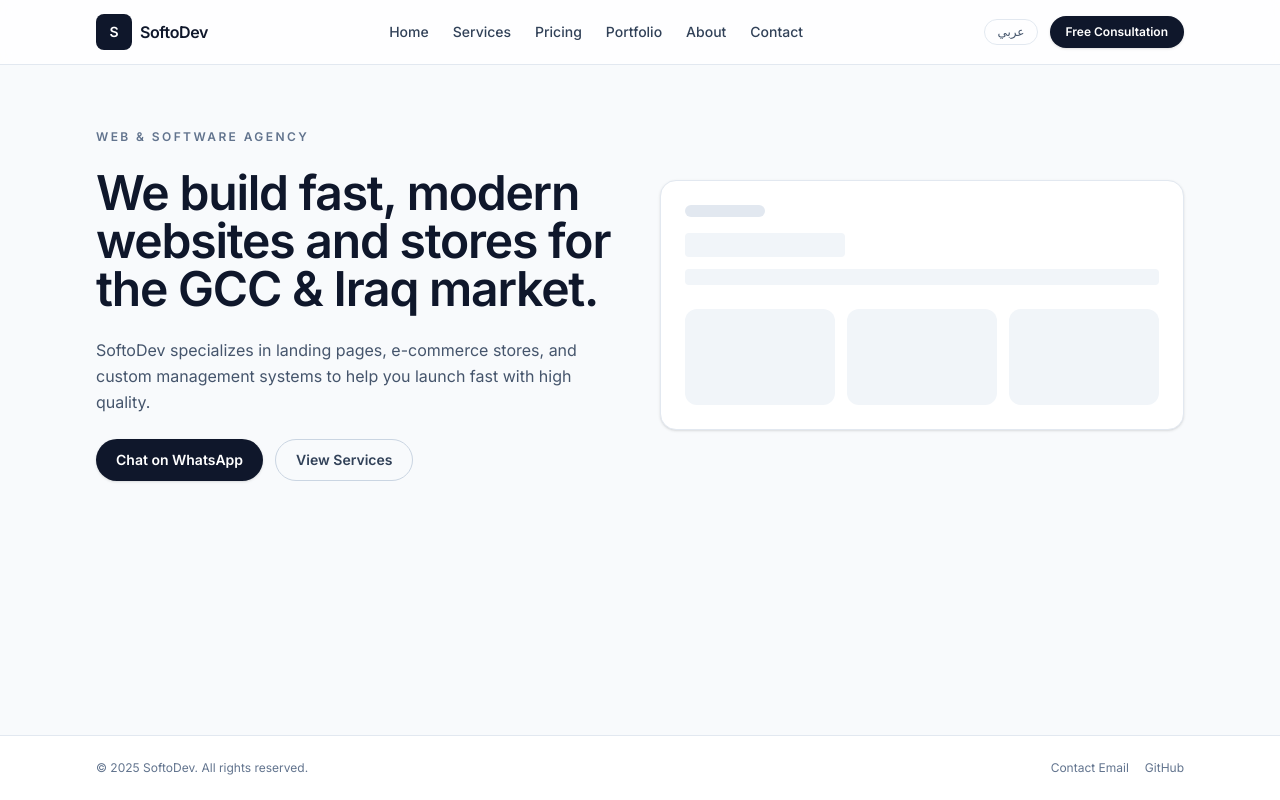
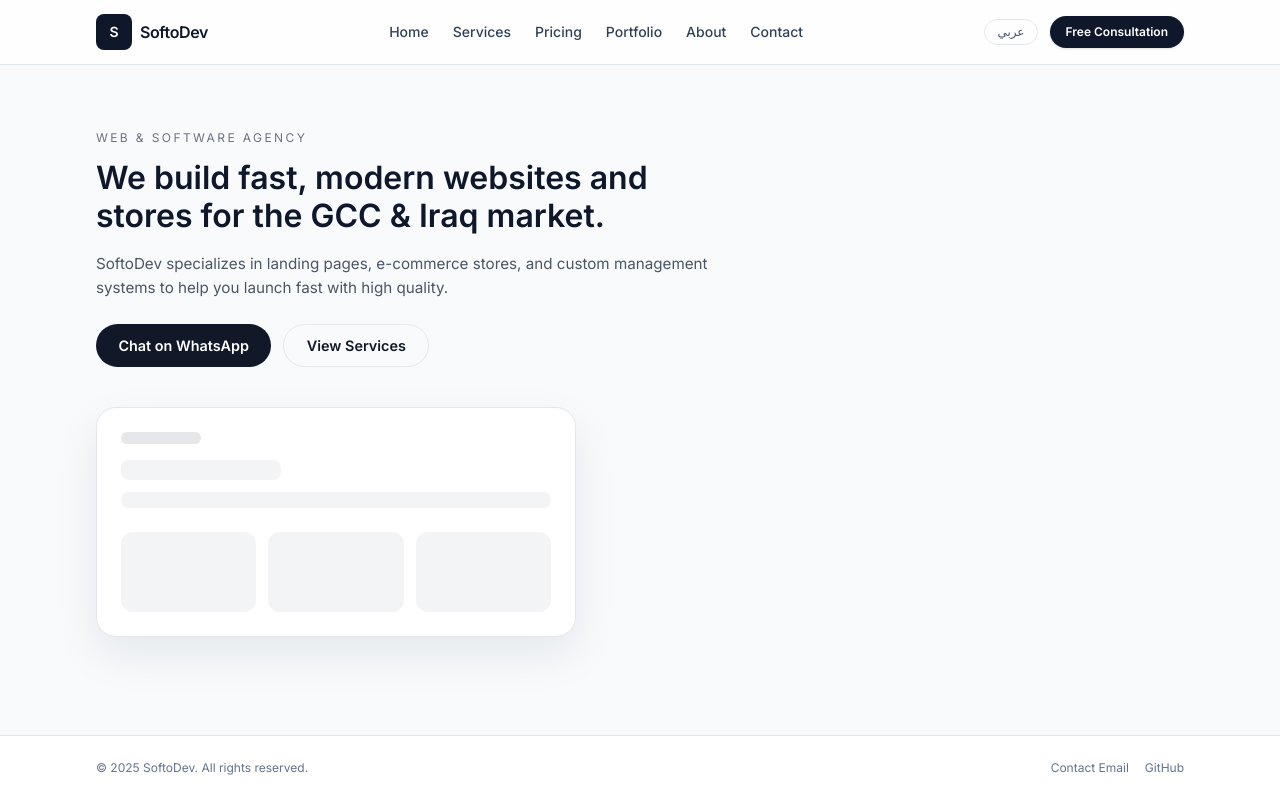
Before and after one commit to sami7q/softodev-site, a Next.js app: page /en in a window 1280 px wide. Built offline with nearby package versions, Linux system fonts and the light colour scheme.

Commit message:
before Tailwind

```diff
--- a/app/[locale]/page.tsx
+++ b/app/[locale]/page.tsx
@@ -5,55 +5,166 @@
 export default async function HomePage({
   params,
 }: {
-  // 🔥 هنا أيضًا params صار Promise
+  // في Next.js 16 params صار Promise
   params: Promise<{ locale: Locale }>;
 }) {
-  const { locale } = await params; // ✅ نفك الـ Promise
+  const { locale } = await params;
   const isArabic = locale === "ar";
 
   return (
-    <section className="py-16">
-      <Container className="grid gap-10 md:grid-cols-2 md:items-center">
-        <div className="space-y-6">
-          <p className="text-xs font-semibold uppercase tracking-[0.2em] text-slate-500">
+    <section style={{ padding: "4rem 0" }}>
+      <Container>
+        <div
+          style={{
+            display: "grid",
+            gap: "2.5rem",
+            alignItems: "center",
+          }}
+        >
+          <div style={{ maxWidth: 640 }}>
+            <p
+              style={{
+                fontSize: "0.75rem",
+                textTransform: "uppercase",
+                letterSpacing: "0.2em",
+                color: "#6b7280",
+                marginBottom: "0.75rem",
+              }}
+            >
               {isArabic ? "شركة برمجة مواقع ومتاجر" : "Web & Software Agency"}
             </p>
-          <h1 className="text-3xl font-semibold tracking-tight sm:text-4xl lg:text-5xl">
+            <h1
+              style={{
+                fontSize: "2rem",
+                fontWeight: 600,
+                lineHeight: 1.2,
+                marginBottom: "1rem",
+              }}
+            >
               {isArabic
                 ? "نبني مواقع ومتاجر إلكترونية سريعة ومخصصة لسوق الخليج والعراق"
                 : "We build fast, modern websites and stores for the GCC & Iraq market."}
             </h1>
-          <p className="text-sm leading-relaxed text-slate-600 sm:text-base">
+            <p
+              style={{
+                fontSize: "0.95rem",
+                lineHeight: 1.6,
+                color: "#4b5563",
+                marginBottom: "1.5rem",
+              }}
+            >
               {isArabic
                 ? "SoftoDev متخصصة في تطوير صفحات هبوط، متاجر إلكترونية، وأنظمة إدارة مخصصة تساعدك على إطلاق مشروعك بسرعة وبجودة عالية."
                 : "SoftoDev specializes in landing pages, e-commerce stores, and custom management systems to help you launch fast with high quality."}
             </p>
-          <div className="flex flex-wrap gap-3">
+            <div
+              style={{
+                display: "flex",
+                gap: "0.75rem",
+                flexWrap: "wrap",
+              }}
+            >
               <a
                 href="https://wa.me/905015954826"
-              className="inline-flex items-center rounded-full bg-slate-900 px-5 py-2.5 text-sm font-semibold text-white shadow-sm hover:bg-slate-800"
+                style={{
+                  display: "inline-flex",
+                  alignItems: "center",
+                  borderRadius: 9999,
+                  padding: "0.6rem 1.4rem",
+                  fontSize: "0.9rem",
+                  fontWeight: 600,
+                  color: "#ffffff",
+                  backgroundColor: "#111827",
+                  textDecoration: "none",
+                }}
               >
                 {isArabic ? "تواصل عبر الواتساب" : "Chat on WhatsApp"}
               </a>
               <a
                 href={isArabic ? "/ar/services" : "/en/services"}
-              className="inline-flex items-center rounded-full border border-slate-300 px-5 py-2.5 text-sm font-semibold text-slate-700 hover:bg-slate-100"
+                style={{
+                  display: "inline-flex",
+                  alignItems: "center",
+                  borderRadius: 9999,
+                  padding: "0.6rem 1.4rem",
+                  fontSize: "0.9rem",
+                  fontWeight: 600,
+                  color: "#111827",
+                  border: "1px solid #e5e7eb",
+                  textDecoration: "none",
+                }}
               >
                 {isArabic ? "شاهد خدماتنا" : "View Services"}
               </a>
             </div>
           </div>
 
-        <div className="relative">
-          {/* Placeholder illustration – بنبدله لاحقًا بالديزاين الحقيقي */}
-          <div className="relative overflow-hidden rounded-2xl border border-slate-200 bg-white p-6 shadow-sm">
-            <div className="mb-4 h-3 w-20 rounded-full bg-slate-200" />
-            <div className="mb-3 h-6 w-40 rounded bg-slate-100" />
-            <div className="mb-6 h-4 w-full rounded bg-slate-100" />
-            <div className="grid gap-3 sm:grid-cols-3">
-              <div className="h-24 rounded-xl bg-slate-100" />
-              <div className="h-24 rounded-xl bg-slate-100" />
-              <div className="h-24 rounded-xl bg-slate-100" />
+          {/* بلوك بسيط كـ placeholder للتصميم */}
+          <div
+            style={{
+              borderRadius: "1.25rem",
+              border: "1px solid #e5e7eb",
+              backgroundColor: "#ffffff",
+              padding: "1.5rem",
+              boxShadow: "0 18px 45px rgba(15, 23, 42, 0.08)",
+              maxWidth: 480,
+            }}
+          >
+            <div
+              style={{
+                height: "0.75rem",
+                width: "5rem",
+                borderRadius: 9999,
+                backgroundColor: "#e5e7eb",
+                marginBottom: "1rem",
+              }}
+            />
+            <div
+              style={{
+                height: "1.25rem",
+                width: "10rem",
+                borderRadius: "0.5rem",
+                backgroundColor: "#f3f4f6",
+                marginBottom: "0.75rem",
+              }}
+            />
+            <div
+              style={{
+                height: "1rem",
+                width: "100%",
+                borderRadius: "0.5rem",
+                backgroundColor: "#f3f4f6",
+                marginBottom: "1.5rem",
+              }}
+            />
+            <div
+              style={{
+                display: "grid",
+                gap: "0.75rem",
+                gridTemplateColumns: "repeat(3, minmax(0, 1fr))",
+              }}
+            >
+              <div
+                style={{
+                  height: "5rem",
+                  borderRadius: "0.75rem",
+                  backgroundColor: "#f3f4f6",
+                }}
+              />
+              <div
+                style={{
+                  height: "5rem",
+                  borderRadius: "0.75rem",
+                  backgroundColor: "#f3f4f6",
+                }}
+              />
+              <div
+                style={{
+                  height: "5rem",
+                  borderRadius: "0.75rem",
+                  backgroundColor: "#f3f4f6",
+                }}
+              />
             </div>
           </div>
         </div>
--- /dev/null
+++ b/components/home/services-section.tsx
@@ -0,0 +1,102 @@
+// components/home/services-section.tsx
+import Link from "next/link";
+import { Container } from "@/components/layout/container";
+import type { Locale } from "@/lib/i18n/config";
+
+type HomeServicesSectionProps = {
+  locale: Locale;
+};
+
+const services = {
+  ar: [
+    {
+      slug: "landing-pages",
+      title: "صفحات هبوط احترافية",
+      description: "صفحات تسويقية سريعة ومصممة لزيادة التحويلات لحملة معينة أو منتج واحد.",
+    },
+    {
+      slug: "ecommerce-stores",
+      title: "متاجر إلكترونية متكاملة",
+      description: "متاجر مهيّأة للدفع الإلكتروني، سريعة ومتوافقة مع محركات البحث وسوق الخليج.",
+    },
+    {
+      slug: "management-systems",
+      title: "أنظمة إدارة مخصصة",
+      description: "أنظمة إدارة للشركات والعيادات مبنية خصيصًا لاحتياجك، مع واجهة سهلة الاستخدام.",
+    },
+  ],
+  en: [
+    {
+      slug: "landing-pages",
+      title: "Conversion-Focused Landing Pages",
+      description:
+        "Fast, modern landing pages designed to convert traffic from your ads and campaigns.",
+    },
+    {
+      slug: "ecommerce-stores",
+      title: "Full E-commerce Stores",
+      description:
+        "SEO-ready, high-performing online stores tailored for the GCC market.",
+    },
+    {
+      slug: "management-systems",
+      title: "Custom Management Systems",
+      description:
+        "Tailor-made management systems for businesses and clinics with user-friendly interfaces.",
+    },
+  ],
+} as const;
+
+export function HomeServicesSection({ locale }: HomeServicesSectionProps) {
+  const items = services[locale];
+  const isArabic = locale === "ar";
+
+  return (
+    <section className="py-16">
+      <Container className="space-y-10">
+        <div className="space-y-3 text-center md:text-start">
+          <p className="text-xs font-semibold uppercase tracking-[0.2em] text-softo-muted">
+            {isArabic ? "الخدمات" : "Services"}
+          </p>
+          <h2 className="text-2xl font-semibold tracking-tight sm:text-3xl">
+            {isArabic
+              ? "حلول برمجية تناسب مشروعك في الخليج والعراق"
+              : "Software solutions tailored to your business in the GCC & Iraq"}
+          </h2>
+          <p className="mx-auto max-w-2xl text-sm leading-relaxed text-softo-muted md:mx-0">
+            {isArabic
+              ? "SoftoDev تقدم حزمة خدمات تغطي صفحات الهبوط، المتاجر الإلكترونية وأنظمة الإدارة، مع تركيز كامل على الأداء وتجربة المستخدم."
+              : "SoftoDev offers landing pages, e-commerce stores, and management systems with a strong focus on performance and user experience."}
+          </p>
+        </div>
+
+        <div className="grid gap-6 md:grid-cols-3">
+          {items.map((service) => (
+            <div
+              key={service.slug}
+              className="group flex h-full flex-col rounded-2xl border border-softo-border bg-softo-surface p-6 shadow-sm transition hover:-translate-y-1 hover:shadow-softo-card"
+            >
+              <div className="mb-4 inline-flex rounded-full bg-softo-primary-soft px-3 py-1 text-xs font-semibold text-softo-primary">
+                {isArabic ? "خدمة" : "Service"}
+              </div>
+              <h3 className="mb-2 text-lg font-semibold tracking-tight">
+                {service.title}
+              </h3>
+              <p className="mb-4 text-sm leading-relaxed text-softo-muted">
+                {service.description}
+              </p>
+              <div className="mt-auto">
+                <Link
+                  href={`/${locale}/services/${service.slug}`}
+                  className="inline-flex text-sm font-semibold text-softo-primary hover:underline"
+                >
+                  {isArabic ? "تفاصيل الخدمة" : "View details"}
+                </Link>
+              </div>
+            </div>
+          ))}
+        </div>
+      </Container>
+    </section>
+  );
+}
```
Also changed, not shown: app/layout.tsx (+4 -3 lines). Lines whose indentation alone changed are shown as unchanged.
